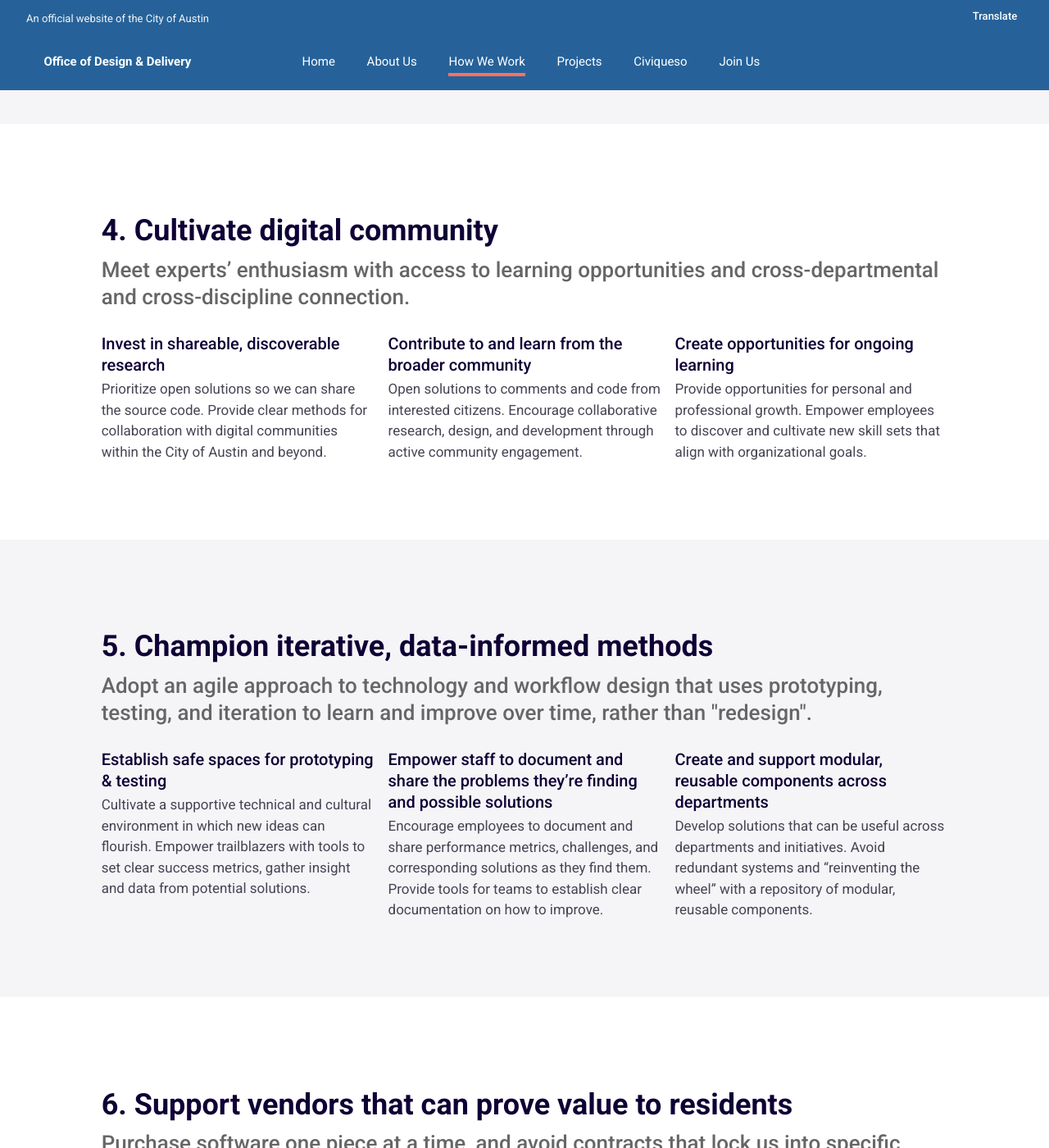
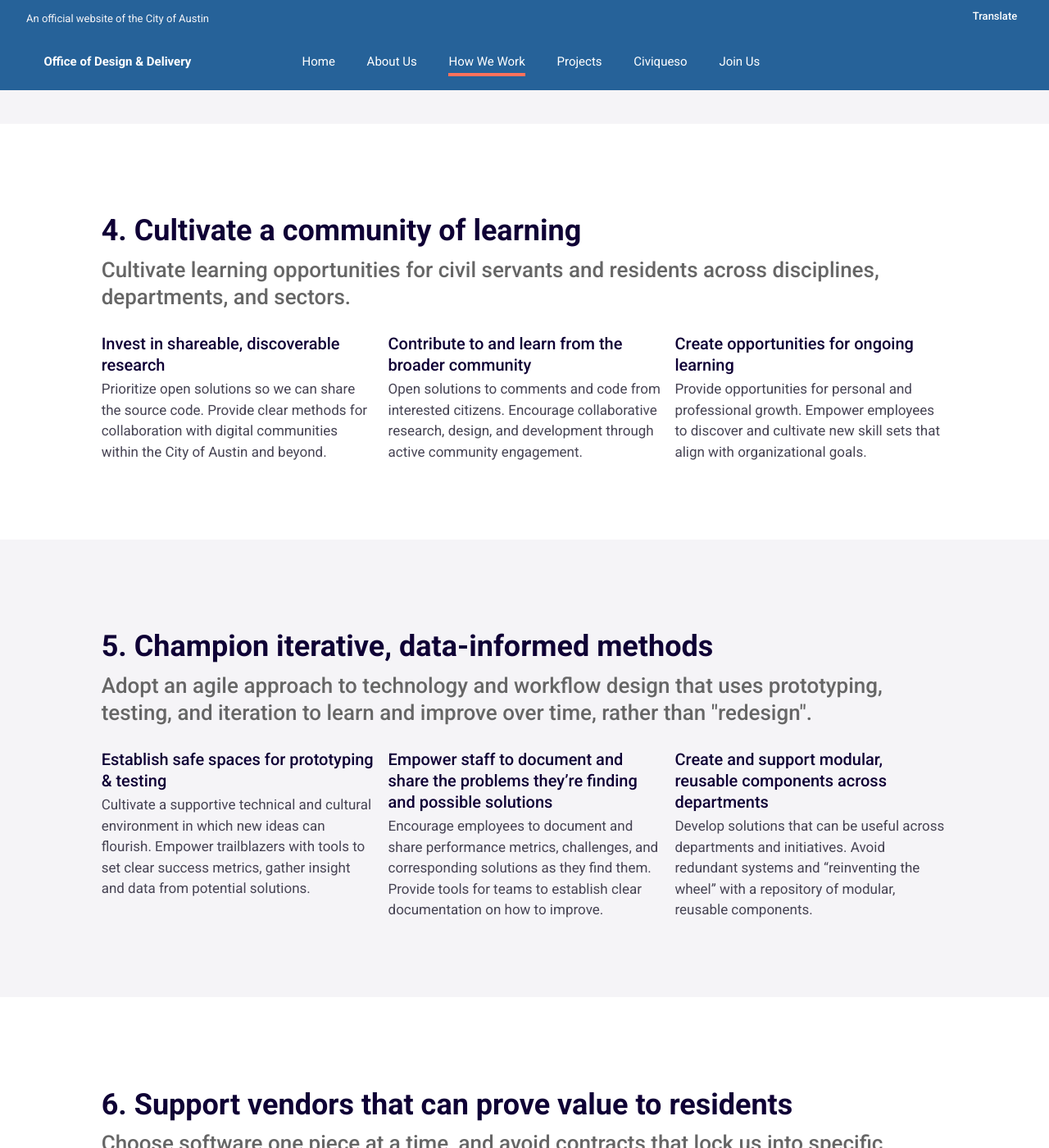
Before and after one commit to opensavannah/ProjectResilience, a Jekyll site: the page built from how-we-work.md, in a window 1280 px wide and 1400 px high, scrolled down 2030 px. Shown: the whole window at 82% size. Built offline with Jekyll 4.4.1, drawn with Linux system fonts in a browser that asks for light colours; some of the changed text lies outside the part shown.

Commit message:
update principle headings

```diff
--- a/_layouts/how-we-work.html
+++ b/_layouts/how-we-work.html
@@ -23,7 +23,7 @@ layout: default
             </div>
 
             <div class="col-sm">
-              <h4 class="index-link"><a href="#digital-community">4. Cultivate digital community</a></h4>
+              <h4 class="index-link"><a href="#digital-community">4. Cultivate a community of learning</a></h4>
               <h4 class="index-link"><a href="#iterative-methods">5. Champion iterative, data-informed methods
   </a></h4>
               <h4 class="index-link"><a href="#resident-value-vendors">6. Support vendors that can prove value to residents</a></h4>
@@ -108,8 +108,8 @@ layout: default
 <section class="page-section" id="digital-community">
         <div class="row principle col-xs-10 col-xs-offset-1 col-lg-10 col-lg-offset-1">
           <div class="col-sm">
-          <h2><span class="red">4.</span> Cultivate digital community</h2>
-          <h3>Meet experts’ enthusiasm with access to learning opportunities and cross-departmental and cross-discipline connection.</h3>
+          <h2><span class="red">4.</span> Cultivate a community of learning</h2>
+          <h3>Cultivate learning opportunities for civil servants and residents across disciplines, departments, and sectors.</h3>
           </div>
         </div>
         <div class="row principle-details col-xs-10 col-xs-offset-1 col-lg-10 col-lg-offset-1">
@@ -156,7 +156,7 @@ layout: default
         <div class="row principle col-xs-10 col-xs-offset-1 col-lg-10 col-lg-offset-1">
           <div class="col-sm">
           <h2><span class="red">6.</span> Support vendors that can prove value to residents</h2>
-          <h3>Purchase software one piece at a time, and avoid contracts that lock us into specific solutions, contractors, or vendors. Default to open source.</h3>
+          <h3>Choose software one piece at a time, and avoid contracts that lock us into specific solutions, contractors, or vendors. Default to open source.</h3>
           </div>
         </div>
         <div class="row principle-details col-xs-10 col-xs-offset-1 col-lg-10 col-lg-offset-1">
```
Also changed, not shown: 1 other file.
